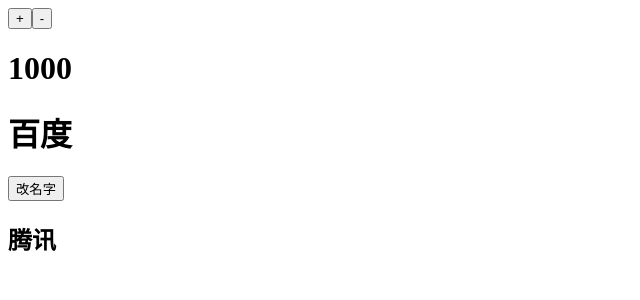
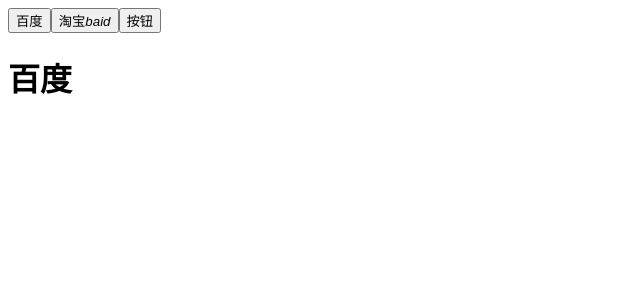
Before and after one commit to loserjin/ReactStudy2.0, a React app: page / in a window 1280 px wide. Shown: the top 300 px of the page, without its empty margins (0-640 px from the left). Built offline with nearby package versions, Linux system fonts and the light colour scheme.

Commit message:
组件间数据传递父传子和子传父

```diff
--- /dev/null
+++ b/src/day3.0/2._子父组件.js
@@ -0,0 +1,68 @@
+import React, {Component} from "react";
+import ReactDOM from "react-dom";
+import propTypes from 'prop-types';//专门用来处理传进来的数据的情况
+//限制传进来的数据的情况
+//一般当我们去创造一些复用性组件的时候，才会选择使用限制
+//父组件使用子组件的数据，通过参数传递
+class Button extends Component {
+    static propTypes = {
+        // className: propTypes.string//className必须是一个字符串
+        className: propTypes.oneOfType([propTypes.string, propTypes.string, propTypes.number])
+    }
+    static defaultProps = {
+        //给默认值的
+        className :'moren'
+    }
+    state={
+        name: '百度666'
+    }
+    click = ()=>{
+        this.props.onClick&&this.props.onClick()
+        this.props.onChangeName&&this.props.onChangeName(this.state.name)
+    }
+    render() {
+        //children对应的就是组件标签包含的所有内容：
+        // 有三种情况：字符串（纯文本），数组（多个子节点），对象（单个节点）
+        let {className, children = "按钮"} = this.props//onClick->fn
+        // let str = 'hello'
+        // let ary = ['hahah', <i key='dfa'>jklajgf</i>];
+        // let b = <b>hhh</b>
+        // return <button className={className} onClick={onClick}>{children}{str}{ary}{b}</button>
+        return <button className={className} onClick={this.click}>{children}</button>
+    }
+}
+//Button.defaultProps = {}等同于static defaultProps={}
+class App extends React.Component {
+    constructor() {
+        super();
+    }
+
+    state = {
+        name: '百度',
+        className: 'box'
+    }
+
+    fn() {
+        console.log(666)
+        this.setState({
+            name: '淘宝'
+        })
+    }
+    change = (name)=>{
+        this.setState({
+            name: name
+        })
+    }
+    render() {
+        //Button组件就是App组件的子组件，App就是Button组件的父组件
+        let {name, className} = this.state;
+        return <div className='box'>
+            <Button className={className}>百度</Button>
+            <Button onClick={this.fn.bind(this)}>淘宝<i>baid</i></Button>
+            <Button onChangeName={this.change}></Button>
+            <h1>{name}</h1>
+        </div>
+    }
+}
+
+ReactDOM.render(<App/>, document.getElementById('root'));
--- a/src/index.js
+++ b/src/index.js
@@ -1,6 +1,6 @@
 // import React from "react";
 // import ReactDOM from 'react-dom';
-import "./day3.0/1._useState"
+import "./day3.0/2._子父组件"
 
 // ReactDOM.render(<React.StrictMode>
 //     <functionCon/>
```
